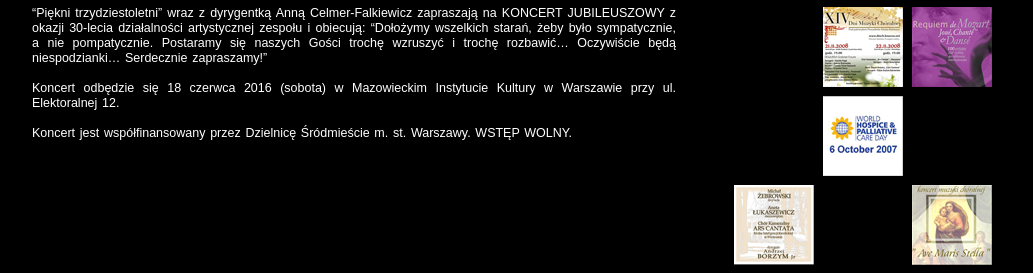
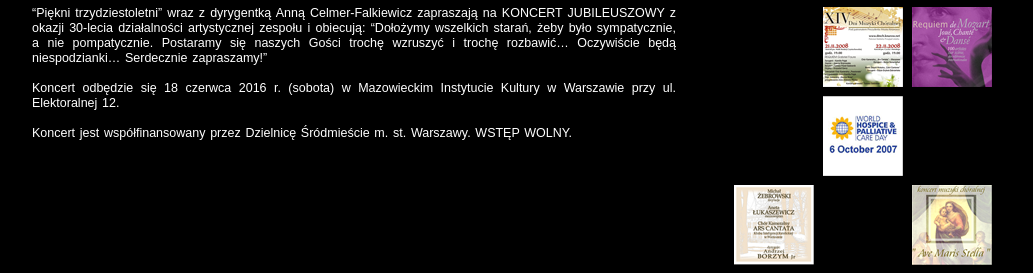
Before and after one commit to ars-cantata/ars-cantata.github.io, a Jekyll site: the page built from _posts/2016-06-11-Jubileusz_30_lecia.md, in a window 1280 px wide. Shown: the part 174-447 px from the top of the page, without its empty margins (123-1156 px from the left). Built offline with Jekyll 4.4.1, drawn with Linux system fonts in a browser that asks for light colours.

Commit message:
dodane r.

```diff
--- a/_posts/2016-06-11-Jubileusz_30_lecia.md
+++ b/_posts/2016-06-11-Jubileusz_30_lecia.md
@@ -17,7 +17,7 @@ Postaramy się naszych Gości trochę wzruszyć i trochę rozbawić…
 Oczywiście będą niespodzianki… Serdecznie zapraszamy!"
 <br>
 <br>
-Koncert odbędzie się 18 czerwca 2016 (sobota) w Mazowieckim Instytucie Kultury
+Koncert odbędzie się 18 czerwca 2016 r. (sobota) w Mazowieckim Instytucie Kultury
 w Warszawie przy ul. Elektoralnej 12.
 <br>
 <br>
```
